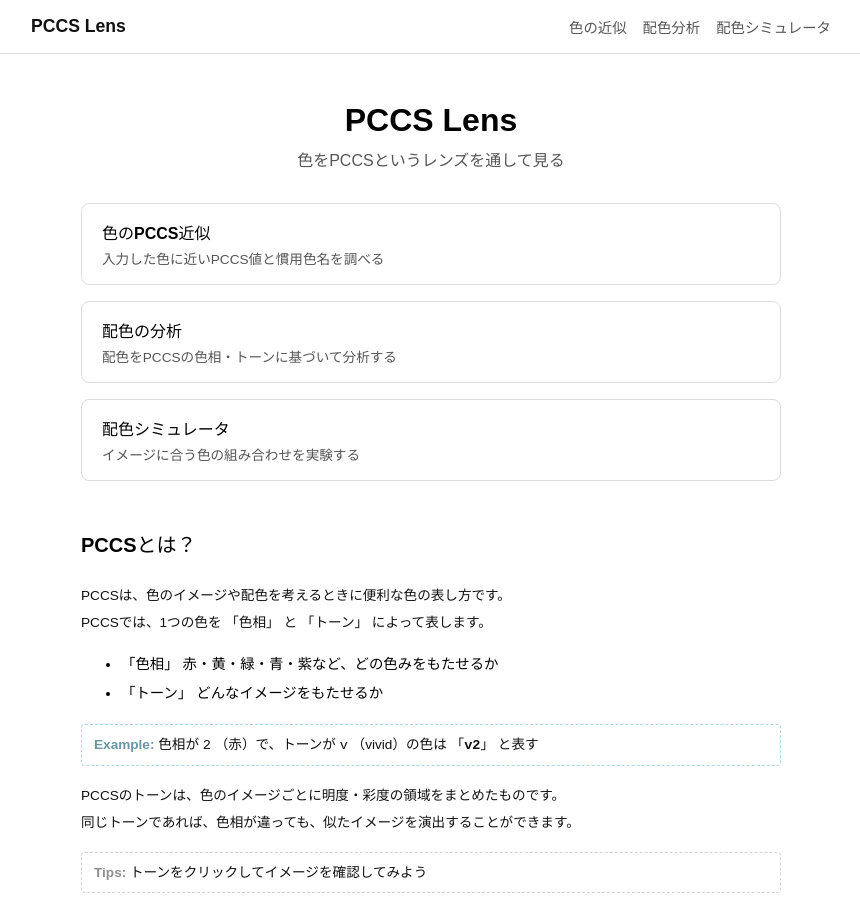
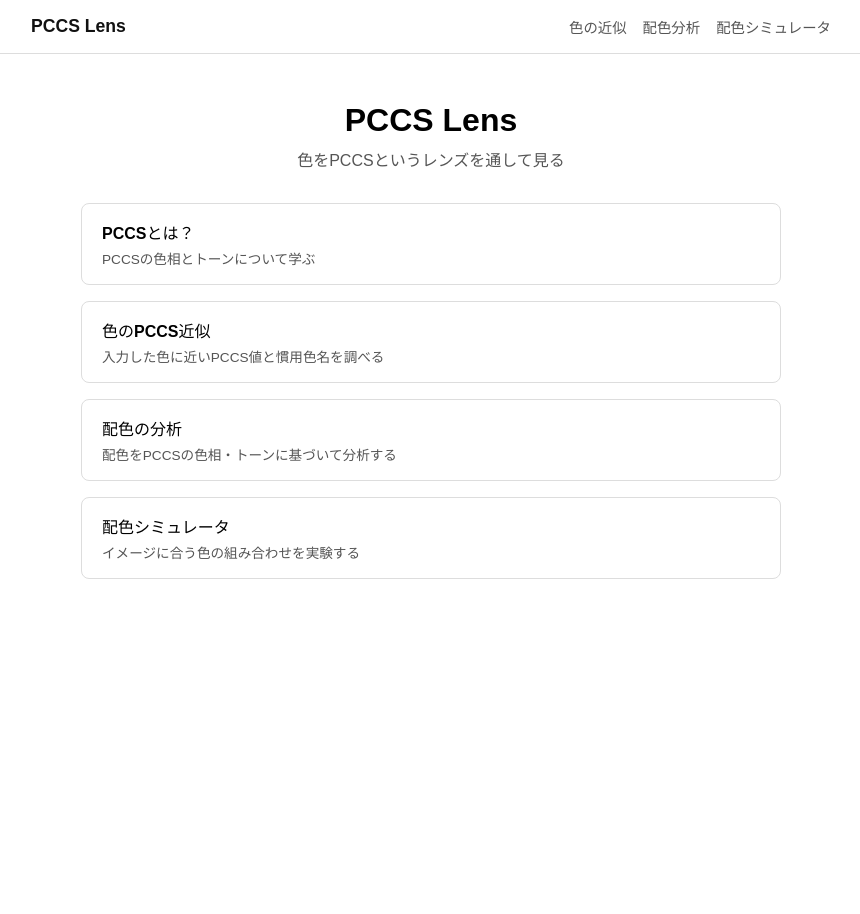
Before and after one commit to tetracalibers/pccs-lens, a SvelteKit app in the folder app/: page / in a window 1280 px wide. Shown: the top 914 px of the page, without its empty margins (209-1069 px from the left). After the commit the page ends 800 px from the top, so only its background shows below. Built offline with nearby package versions, Linux system fonts and the light colour scheme; a web font is replaced by a local one.

Commit message:
トップページからコンテンツを削除し、navを追加

```diff
--- a/app/src/routes/+page.svelte
+++ b/app/src/routes/+page.svelte
@@ -1,7 +1,5 @@
 <script lang="ts">
   import { resolve } from "$app/paths"
-  import ToneImageDiagram from "$lib/components/index/ToneImageDiagram.svelte"
-  import ToneAreaDiagram from "$lib/components/index/ToneAreaDiagram.svelte"
 </script>
 
 <svelte:head>
@@ -12,6 +10,10 @@
   <h1>PCCS Lens</h1>
   <p>色をPCCSというレンズを通して見る</p>
   <nav class="feature-nav">
+    <a href={resolve("/guide")} class="feature-card">
+      <span class="feature-title">PCCSとは？</span>
+      <span class="feature-desc">PCCSの色相とトーンについて学ぶ</span>
+    </a>
     <a href={resolve("/approximate")} class="feature-card">
       <span class="feature-title">色のPCCS近似</span>
       <span class="feature-desc">入力した色に近いPCCS値と慣用色名を調べる</span>
@@ -25,123 +27,6 @@
       <span class="feature-desc">イメージに合う色の組み合わせを実験する</span>
     </a>
   </nav>
-
-  <section class="pccs-guide">
-    <h2>PCCSとは？</h2>
-
-    <p>
-      PCCSは、色のイメージや配色を考えるときに便利な色の表し方です。
-      <br />
-      PCCSでは、1つの色を
-      <span class="mark -brackets">色相</span>
-      と
-      <span class="mark -brackets">トーン</span>
-      によって表します。
-    </p>
-
-    <ul>
-      <li>
-        <span class="mark -brackets">色相</span>
-        赤・黄・緑・青・紫など、どの色みをもたせるか
-      </li>
-      <li>
-        <span class="mark -brackets">トーン</span>
-        どんなイメージをもたせるか
-      </li>
-    </ul>
-
-    <p class="example">
-      色相が
-      <code>2</code>
-      （赤）で、トーンが
-      <code>v</code>
-      （vivid）の色は
-      <span class="mark -brackets"><code>v2</code></span>
-      と表す
-    </p>
-
-    <p>
-      PCCSのトーンは、色のイメージごとに明度・彩度の領域をまとめたものです。
-      <br />
-      同じトーンであれば、色相が違っても、似たイメージを演出することができます。
-    </p>
-
-    <p class="tips">トーンをクリックしてイメージを確認してみよう</p>
-    <div class="diagram-center">
-      <ToneImageDiagram />
-    </div>
-
-    <p>
-      たとえば、dトーンは明度が低めなのでやや暗く、彩度も中間くらいであまり鮮やかとはいえず、「くすんだ」といったイメージになります。
-    </p>
-    <p>PCCSでは、トーンを調整することで、色のイメージを調整することができます。</p>
-
-    <h2>色の分類とトーンの位置関係</h2>
-
-    <div class="color-type-grid">
-      <div class="color-type-card">
-        <h3>純色</h3>
-        <p>
-          白も黒もグレイも混ざっていない純粋な色を
-          <span class="mark -brackets">純色</span>
-          といいます。PCCSではvトーンが純色で、色みが最もわかりやすいです。
-        </p>
-        <div class="diagram-center">
-          <ToneAreaDiagram highlights={["v"]} />
-        </div>
-      </div>
-
-      <div class="color-type-card">
-        <h3>明清色</h3>
-        <p>
-          純色に白を混ぜてできる色を
-          <span class="mark -brackets">明清色</span>
-          といいます。白を多く混ぜていくにつれ、だんだんと明度が高く、彩度は低くなっていきます。
-        </p>
-        <div class="diagram-center">
-          <ToneAreaDiagram highlights={["p", "lt", "b"]} />
-        </div>
-      </div>
-
-      <div class="color-type-card">
-        <h3>暗清色</h3>
-        <p>
-          純色に黒を混ぜてできる色を
-          <span class="mark -brackets">暗清色</span>
-          といいます。黒を多く混ぜていくにつれ、だんだんと明度が低く、彩度も低くなっていきます。
-        </p>
-        <div class="diagram-center">
-          <ToneAreaDiagram highlights={["dkg", "dk", "dp"]} />
-        </div>
-      </div>
-
-      <div class="color-type-card">
-        <h3>中間色（濁色）</h3>
-        <p>
-          純色に白と黒の両方（＝グレイ）を混ぜてできる色を
-          <span class="mark -brackets">中間色</span>
-          といいます。グレイを混ぜると濁った色になるため、
-          <span class="mark -brackets">濁色</span>
-          とも呼ばれます。
-        </p>
-        <div class="diagram-center">
-          <ToneAreaDiagram highlights={["ltg", "g", "sf", "d", "s"]} />
-        </div>
-      </div>
-
-      <div class="color-type-card">
-        <h3>無彩色</h3>
-        <p>
-          白、黒、グレイは
-          <span class="mark -brackets">無彩色</span>
-          と呼ばれ、色相や彩度はもたず、明度の高さだけで区別します。
-        </p>
-        <div class="diagram-center">
-          <ToneAreaDiagram highlights={["W", "Gy", "Bk"]} />
-        </div>
-      </div>
-    </div>
-  </section>
 </main>
 
 <style>
@@ -195,112 +80,4 @@
     font-size: 0.85rem;
     color: var(--color-text-secondary, #555);
   }
-
-  .pccs-guide {
-    margin-top: 3rem;
-    text-align: left;
-  }
-
-  .pccs-guide h2 {
-    font-size: 1.25rem;
-    margin: 2rem 0 1.5rem;
-  }
-
-  .pccs-guide h3 {
-    font-size: 1rem;
-    margin: 1.5rem 0 0.4rem;
-  }
-
-  .pccs-guide p {
-    color: var(--color-text, #111);
-    margin: 0.5rem 0;
-    font-size: 0.85rem;
-    line-height: 2;
-  }
-
-  .pccs-guide ul {
-    margin: 0.85rem 0;
-    font-size: 0.9rem;
-    line-height: 2;
-  }
-  .pccs-guide li {
-    padding: 0;
-  }
-
-  .pccs-guide .tips {
-    margin: 1rem 0;
-    padding: 0.5rem 0.75rem;
-    border-radius: 4px;
-    border: 1px dashed lightgray;
-    width: 100%;
-    box-sizing: border-box;
-    line-height: 1.7;
-  }
-  .pccs-guide .tips::before {
-    content: "Tips: ";
-    color: oklch(from lightgray calc(l * 0.75) c h);
-    font-weight: 600;
-  }
-
-  .color-type-grid {
-    display: grid;
-    grid-template-columns: repeat(auto-fit, minmax(300px, 1fr));
-    gap: 1rem;
-    margin: 1rem 0;
-  }
-
-  .color-type-card:last-child:nth-child(odd) {
-    grid-column: 1 / -1;
-  }
-
-  .color-type-card {
-    padding: 1rem;
-    border: 1px solid var(--color-border, #ddd);
-    border-radius: 0.5rem;
-  }
-
-  .color-type-card h3 {
-    font-size: 0.95rem;
-    margin: 0 0 0.5rem;
-  }
-
-  .color-type-card p {
-    font-size: 0.8rem;
-    line-height: 1.8;
-    margin: 0 0 0.5rem;
-    color: var(--color-text, #111);
-  }
-
-  .diagram-center {
-    display: flex;
-    justify-content: center;
-    margin: 0.75rem 0 0;
-  }
-
-  .mark {
-    line-height: 1;
-    font-weight: 600;
-  }
-  .mark.-brackets::before {
-    content: "「";
-  }
-  .mark.-brackets::after {
-    content: "」";
-  }
-
-  .pccs-guide .example {
-    align-items: center;
-    width: 100%;
-    margin: 1rem 0;
-    padding: 0.5rem 0.75rem;
-    border-radius: 4px;
-    border: 1px dashed lightblue;
-    box-sizing: border-box;
-    line-height: 1.7;
-  }
-  .pccs-guide .example::before {
-    content: "Example: ";
-    color: oklch(from lightblue calc(l * 0.75) c h);
-    font-weight: 600;
-  }
 </style>
```
